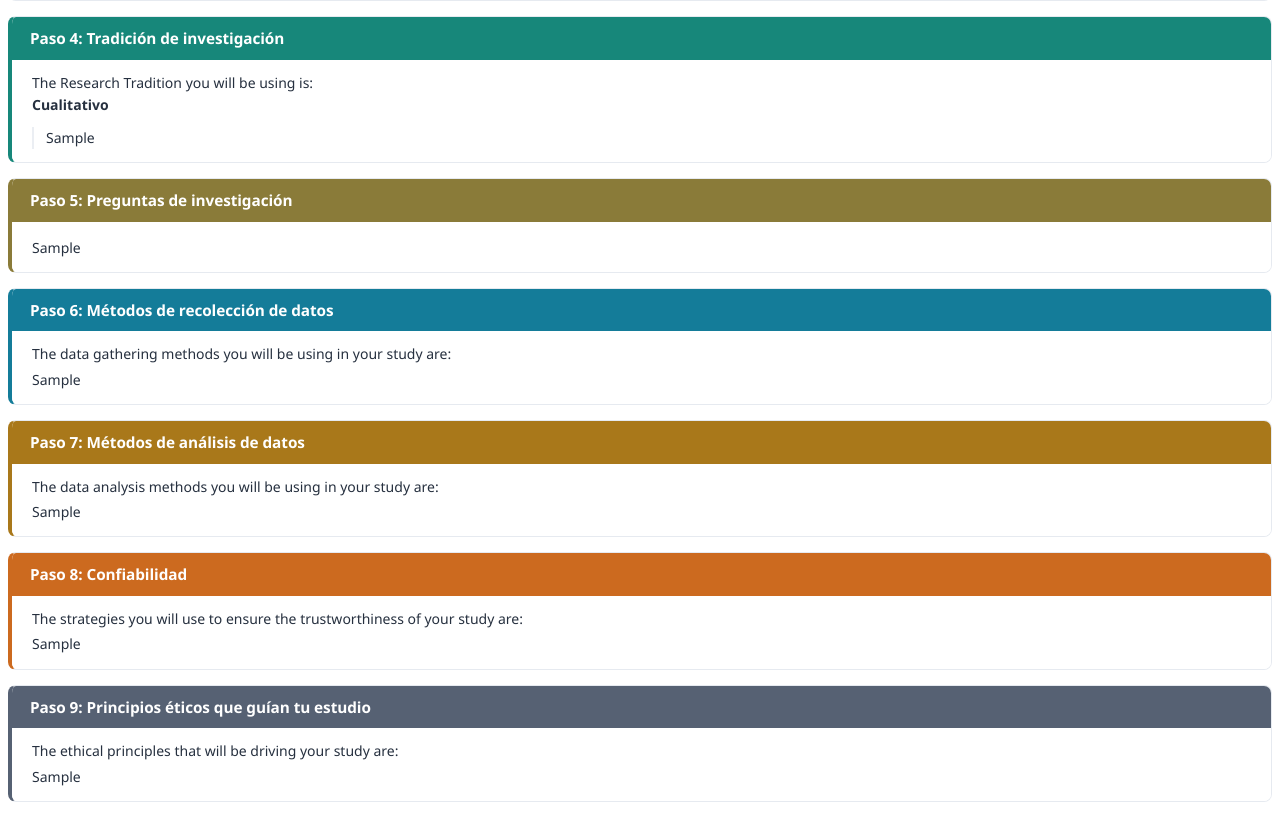
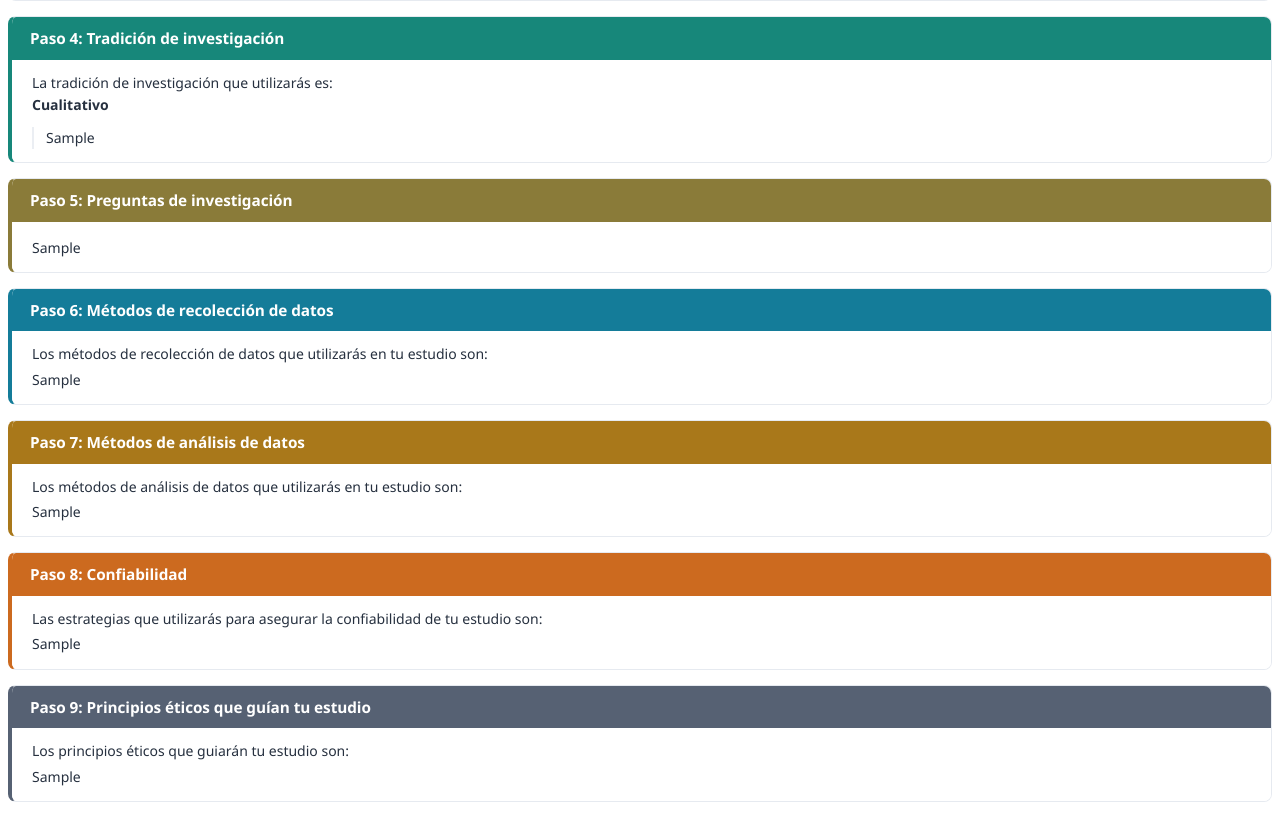
Before and after one commit to mouryat9/HopScotchIRML, a Python web app: template server/templates/research_design_qualitative.es.html in a window 1280 px wide. Shown: the part 1076-1893 px from the top of the page. Run offline with Jinja, Linux system fonts and the light colour scheme; the template is opened without the code that fills it: most values are stand-ins (such as "Sample title", 1, 10 or a date in 2020).

Commit message:
Spanish: translate remaining English strings in PDF export templates
The <title>, @page footer strings, and the lead-in sentences in steps
4, 6, 7, 8, and 9 were still in English in both .es.html templates.
Translated to match the zh templates' coverage; template variables and
Jinja blocks untouched.

Co-Authored-By: Claude Fable 5 <noreply@anthropic.com>

```diff
--- a/server/templates/research_design_qualitative.es.html
+++ b/server/templates/research_design_qualitative.es.html
@@ -2,19 +2,19 @@
 <html>
 <head>
     <meta charset="UTF-8">
-    <title>Qualitative Research Design - {{name}}</title>
+    <title>Diseño de investigación cualitativa - {{name}}</title>
     <style>
 
         @page {
             size: Letter;
             margin: 0.6in 0.7in 0.7in;
             @bottom-right {
-                content: "Page " counter(page) " of " counter(pages);
+                content: "Página " counter(page) " de " counter(pages);
                 font-size: 8.5pt;
                 color: #94A0B0;
             }
             @bottom-left {
-                content: "Generated with Hopscotch 4 All";
+                content: "Generado con Hopscotch 4 All";
                 font-size: 8.5pt;
                 color: #94A0B0;
             }
@@ -233,7 +233,7 @@
     <div class="step-section s4">
         <div class="step-header">Paso 4: Tradición de investigación</div>
         <div class="step-content">
-            The Research Tradition you will be using is:<br>
+            La tradición de investigación que utilizarás es:<br>
             <strong>Cualitativo</strong>
             <div class="subsection">
                 <div class="val">{{step4}}</div>
@@ -251,7 +251,7 @@
     <div class="step-section s6">
         <div class="step-header">Paso 6: Métodos de recolección de datos</div>
         <div class="step-content">
-            The data gathering methods you will be using in your study are:<br>
+            Los métodos de recolección de datos que utilizarás en tu estudio son:<br>
             <div class="val">{{step6}}</div>
         </div>
     </div>
@@ -260,7 +260,7 @@
     <div class="step-section s7">
         <div class="step-header">Paso 7: Métodos de análisis de datos</div>
         <div class="step-content">
-            The data analysis methods you will be using in your study are:<br>
+            Los métodos de análisis de datos que utilizarás en tu estudio son:<br>
             <div class="val">{{step7}}</div>
         </div>
     </div>
@@ -269,7 +269,7 @@
     <div class="step-section s8">
         <div class="step-header">Paso 8: Confiabilidad</div>
         <div class="step-content">
-            The strategies you will use to ensure the trustworthiness of your study are:<br>
+            Las estrategias que utilizarás para asegurar la confiabilidad de tu estudio son:<br>
             <div class="val">{{step8}}</div>
         </div>
     </div>
@@ -278,7 +278,7 @@
     <div class="step-section s9">
         <div class="step-header">Paso 9: Principios éticos que guían tu estudio</div>
         <div class="step-content">
-            The ethical principles that will be driving your study are:<br>
+            Los principios éticos que guiarán tu estudio son:<br>
             <div class="val">{{step9}}</div>
         </div>
     </div>
```
Also changed, not shown: server/templates/research_design_quantitative.es.html (+8 -8 lines).
